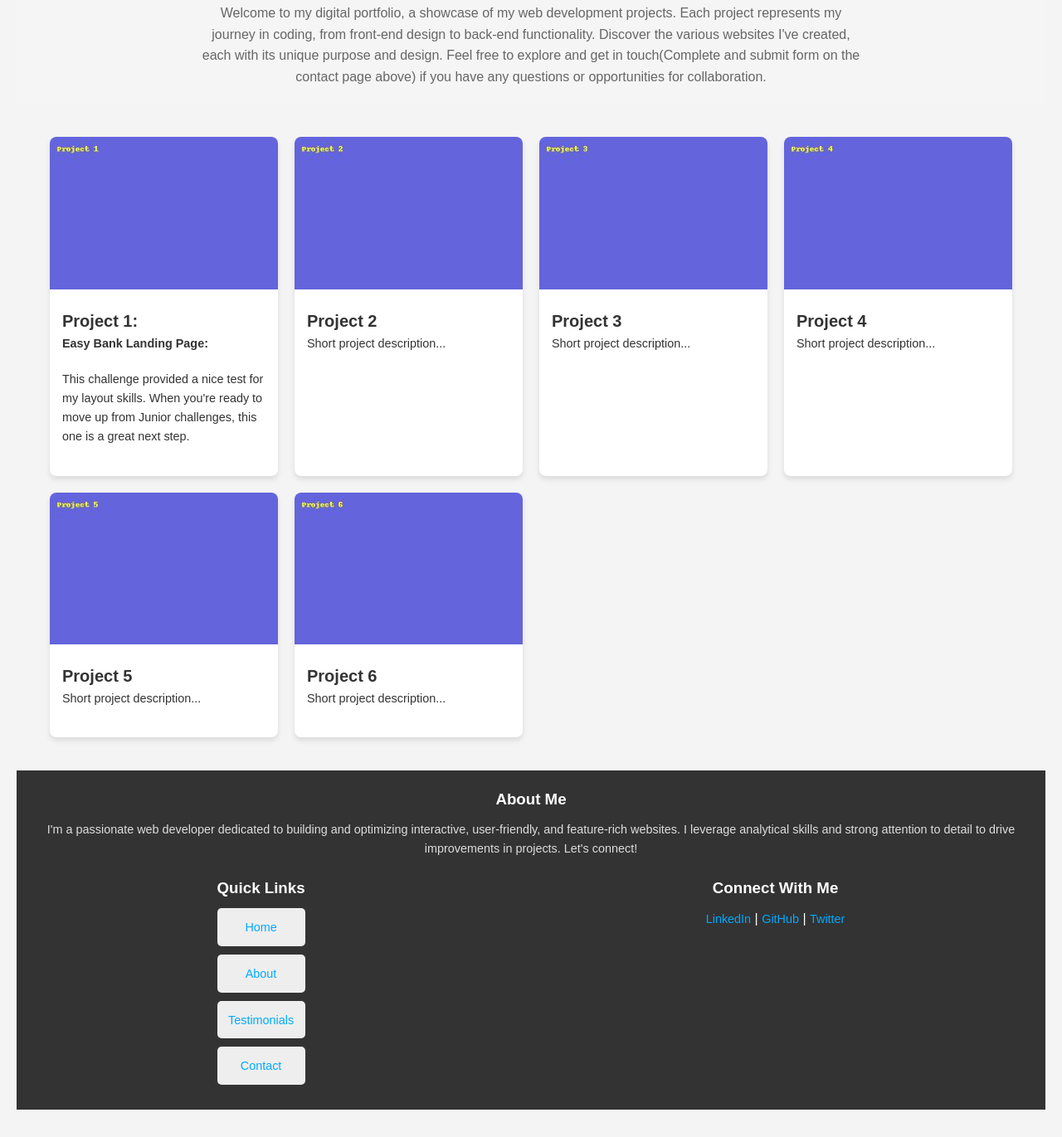
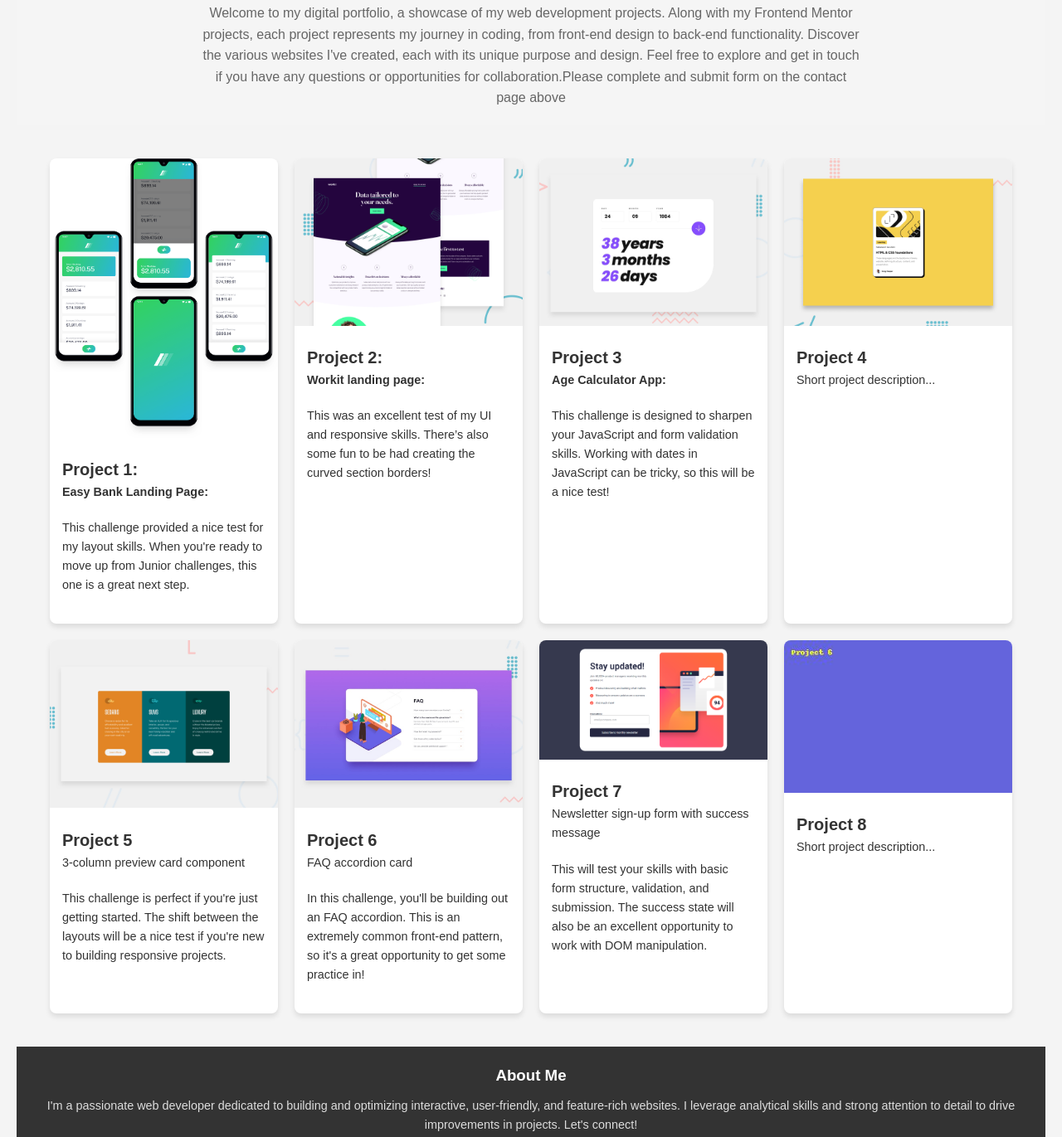
Before and after one commit to gladstone28/gladstone-portfolio, a plain HTML site: page index.html in a window 1280 px wide. Shown: the part 196-1567 px from the top of the page at 83% size. Drawn offline with Linux system fonts and the light colour scheme.

Commit message:
modified pages about.html, index.html, testimonial.html and added new graphics

```diff
--- a/index.html
+++ b/index.html
@@ -20,14 +20,14 @@
     <!-- Introduction Section -->
     <section class="intro">
         <h2>Welcome to My Portfolio</h2>
-        <p>Welcome to my digital portfolio, a showcase of my web development projects. Each project represents my journey in coding, from front-end design to back-end functionality. Discover the various websites I've created, each with its unique purpose
-            and design. Feel free to explore and get in touch(Complete and submit form on the contact page above) if you have any questions or opportunities for collaboration.</p>
+        <p>Welcome to my digital portfolio, a showcase of my web development projects. Along with my Frontend Mentor projects, each project represents my journey in coding, from front-end design to back-end functionality. Discover the various websites I've
+            created, each with its unique purpose and design. Feel free to explore and get in touch if you have any questions or opportunities for collaboration.Please complete and submit form on the contact page above</p>
     </section>
     <div class="container">
         <div class="grid">
             <!-- Project 1 -->
             <div class="card" onclick="window.location.href='https://gladstone28.github.io/rose-easy-landing/';">
-                <img src="project1-thumbnail.jpg" alt="Project 1">
+                <img src="image-mockups.png" alt="Project 1">
                 <div class="card-content">
                     <h3>Project 1:</h3>
                     <p><strong>Easy Bank Landing Page:</strong></p>
@@ -35,37 +35,58 @@
                 </div>
             </div>
             <div class="card" onclick="window.location.href='https://gladstone28.github.io/rose-workit-landing-page/';">
-                <img src="project2-thumbnail.jpg" alt="Project 2">
+                <img src="preview.jpg" alt="Project 2">
                 <div class="card-content">
-                    <h3>Project 2</h3>
-                    <p>Short project description...</p>
+                    <h3>Project 2:</h3>
+                    <p><strong>Workit landing page:</strong></p>
+                    <p>This was an excellent test of my UI and responsive skills. There’s also some fun to be had creating the curved section borders!
+
+                    </p>
                 </div>
             </div>
             <div class="card" onclick="window.location.href='https://gladstone28.github.io/rose-age-calculator-app-main/';">
-                <img src="project3-thumbnail.jpg" alt="Project 3">
+                <img src="desktop-preview.jpg" alt="Project 3">
                 <div class="card-content">
                     <h3>Project 3</h3>
-                    <p>Short project description...</p>
+                    <p><strong>Age Calculator App:</strong></p>
+                    <p>This challenge is designed to sharpen your JavaScript and form validation skills. Working with dates in JavaScript can be tricky, so this will be a nice test!</p>
                 </div>
             </div>
             <div class="card" onclick="window.location.href='https://gladstone28.github.io/blog-preview-card-FEM/';">
-                <img src="project4-thumbnail.jpg" alt="Project 4">
+                <img src="desktop-preview (1).jpg" alt="Project 4">
                 <div class="card-content">
                     <h3>Project 4</h3>
                     <p>Short project description...</p>
                 </div>
             </div>
-            <div class="card" onclick="window.location.href='project5URL';">
-                <img src="project5-thumbnail.jpg" alt="Project 4">
+            <div class="card" onclick="window.location.href='https://gladstone28.github.io/rose-3-colum-peview/';">
+                <img src="desktop-preview (2).jpg" alt="Project 5">
                 <div class="card-content">
                     <h3>Project 5</h3>
-                    <p>Short project description...</p>
+                    <p>3-column preview card component</p>
+                    <p>This challenge is perfect if you're just getting started. The shift between the layouts will be a nice test if you're new to building responsive projects.</p>
+                </div>
+            </div>
+            <div class="card" onclick="window.location.href='https://gladstone28.github.io/faq-accordion-card-FEM/';">
+                <img src="desktop-preview (3).jpg" alt="Project 6">
+                <div class="card-content">
+                    <h3>Project 6</h3>
+                    <p>FAQ accordion card</p>
+                    <p>In this challenge, you'll be building out an FAQ accordion. This is an extremely common front-end pattern, so it's a great opportunity to get some practice in!</p>
+                </div>
+            </div>
+            <div class="card" onclick="window.location.href='https://gladstone28.github.io/newsletter-sign-up-with-success-message-FEM/';">
+                <img src="screenshot.png" alt="Project 7">
+                <div class="card-content">
+                    <h3>Project 7</h3>
+                    <p>Newsletter sign-up form with success message</p>
+                    <p>This will test your skills with basic form structure, validation, and submission. The success state will also be an excellent opportunity to work with DOM manipulation.</p>
                 </div>
             </div>
             <div class="card" onclick="window.location.href='project6URL';">
-                <img src="project6-thumbnail.jpg" alt="Project 6">
+                <img src="project6-thumbnail.jpg" alt="Project 8">
                 <div class="card-content">
-                    <h3>Project 6</h3>
+                    <h3>Project 8</h3>
                     <p>Short project description...</p>
                 </div>
             </div>
```
Also changed, not shown: about.html (+5 -4 lines), testimonial.html (+4 -4 lines), desktop-design.jpg (added), desktop-preview (1).jpg (added), desktop-preview (2).jpg (added), desktop-preview (3).jpg (added), desktop-preview.jpg (added), image-mockups.png (added), jamaican-men-1.webp (added), jamaican-men-2.webp (added), screenshot.png (added).
